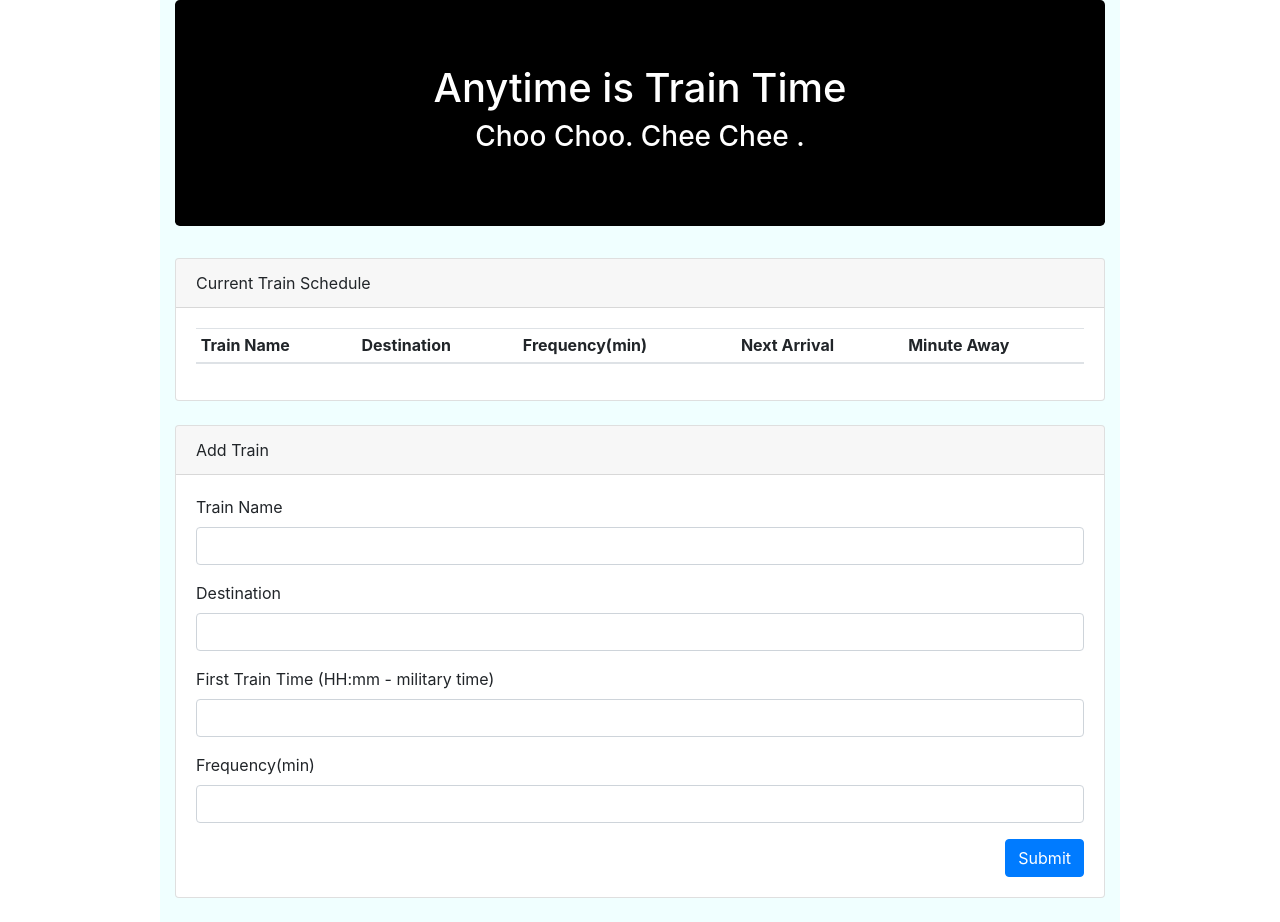
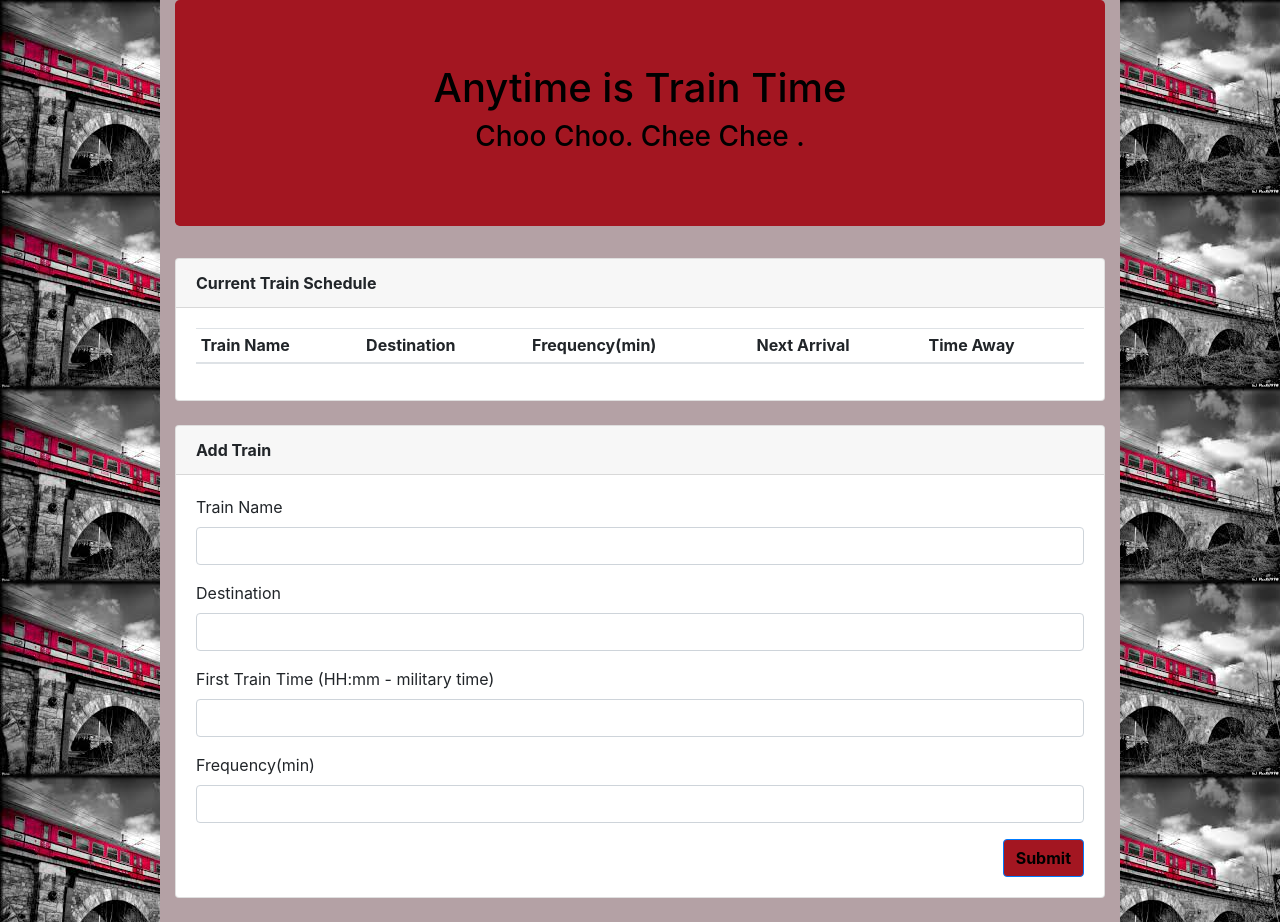
Before and after one commit to DSingh14/Train-Scheduler, a plain HTML site: page index.html in a window 1280 px wide. Drawn offline with nearby package versions, Linux system fonts and the light colour scheme; no server answers.

Commit message:
initial commit

```diff
--- a/assets/app.js
+++ b/assets/app.js
@@ -45,15 +45,52 @@ database.ref().on("child_added", function (childSnapshot) {
     var time = childSnapshot.val().time;
     console.log(name, destination, frequency);
 
+    // Current Time and frequency(function parses a string argument and returns an integer)
+    var frequency = parseInt(frequency)
+    var currentTime = moment();
+    // console.log("CURRENT TIME: " + moment(currentTime).format("hh:mm"));
+    var dateConvert = moment(childSnapshot.val().time, "HHmm").subtract(1, "years");
+
+    //console.log("DATE CONVERTED: " + dateConvert);
+    // First Train Time (pushed back 1 year to make sure it comes before current time)
+    var traintimeInput = moment(time, "HH:mm").subtract(1, "years");
+    console.log(traintimeInput);
+
+    var trainTime = moment(dateConvert).format("HHmm");
+
+    //console.log("Train time : " + trainTime);
+
+    //difference bw the times
+    var timeConvert = moment(trainTime, "HHmm").subtract(1, "years");
+    var timeDifference = moment().diff(moment(timeConvert), "minutes");
+
+    //console.log("Difference in time: " + timeDifference);
+
+    //remainder
+    var timeRemaining = timeDifference % frequency;
+
+    //console.log("Time remaining: " + timeRemaining);
+
+    //time until next train
+    var timeAway = frequency - timeRemaining;
+
+    //console.log("Minutes until next train: " + timeAway);
+
+    //next train arrival
+    var nextArrival = moment().add(timeAway, "minutes");
+
+    //console.log("Arrival time: " + moment(nextArrival).format("HHmm"));
+
+    var arrivalDisplay = moment(nextArrival).format("HHmm");
+
     //append data to table
     $("#info-entry").append(
         "<tr><td>" + childSnapshot.val().name +
         "</td><td>" + childSnapshot.val().destination +
         "</td><td>" + childSnapshot.val().frequency +
-        "</td><td>" +
-        "</td><td>" +
-        // "<td '>" + Next Arrival +
-        // "<td '>" + Minutes Away + " minutes until arrival" +
+        // "</td><td>" +
+        "</td><td>" + arrivalDisplay +
+        "</td><td>" + timeAway + " minutes until arrival" +
         "</td></tr>");
 
 
--- a/assets/style.css
+++ b/assets/style.css
@@ -1,6 +1,10 @@
+body{
+    background-image: url("./train\ image.jpg")
+}
+
 .container{
     width:960px;
-    background-color: azure;
+    background-color:#B4A1A5;
     margin:0 auto;
 }
 .containersub{
@@ -8,7 +12,11 @@
     padding-bottom: 10px;
     margin:0 auto;
 }
+.jumbotron{
+    background-color:#A31621;
+    color: black;
 
+}
 .alert-heading, .mb-0{
     font: bold;
     font-size: 40px;
@@ -19,54 +27,10 @@
     font-size: 25px;
 }
 .trainInput, .trainInfo, #main-title{
-    border: 2px solid green;
+    border: 2px solid #A31621;
 }
+#add-train-btn{
+    background-color:#A31621;
+    color: black;
 
-/* //time formatting
-        var frequency = parseInt(frequency);
-        var currentTime = moment();
-
-        //console.log("Current time: " + moment().format("HHmm"));
-
-        var dateConvert = moment(childSnapshot.val().time, "HHmm").subtract(1, "years");
-
-        //console.log("DATE CONVERTED: " + dateConvert);
-
-        var trainTime = moment(dateConvert).format("HHmm");
-
-        //console.log("Train time : " + trainTime);
-
-        //difference bw the times
-        var timeConvert = moment(trainTime, "HHmm").subtract(1, "years");
-        var timeDifference = moment().diff(moment(timeConvert), "minutes");
-
-        //console.log("Difference in time: " + timeDifference);
-
-        //remainder
-        var timeRemaining = timeDifference % frequency;
-
-        //console.log("Time remaining: " + timeRemaining);
-
-        //time until next train
-        var timeAway = frequency - timeRemaining;
-
-        //console.log("Minutes until next train: " + timeAway);
-
-        //next train arrival
-        var nextArrival = moment().add(timeAway, "minutes");
-
-        //figured out that adding "A" at the end of HH:mm will add AM or PM
-        //given that this is mil/euro format, the AM/PM is not necessary
-        //console.log("Arrival time: " + moment(nextArrival).format("HHmm"));
-
-        var arrivalDisplay = moment(nextArrival).format("HHmm");
-
-        //append data to table
-        $("#boardText").append(
-             +
-            "<td id='arrivalDisplay'>" + arrivalDisplay +
-            "<td id='awayDisplay'>" + timeAway + " minutes until arrival" + "</td></tr>");
-
-        // console.log(arrivalDisplay);
-        // console.log(timeAway);
-    }); */
+}
--- a/index.html
+++ b/index.html
@@ -29,7 +29,7 @@
     <div class="container">
 
         <!-- Jumbotron -->
-        <div class="jumbotron" style="background-color: black; color: white">
+        <div class="jumbotron">
             <h1 class="text-center">Anytime is Train Time</h1>
             <h3 class="text-center">Choo Choo. Chee Chee .</h3>
         </div>
@@ -40,7 +40,7 @@
 
                 <!-- Current Train Schedule-->
                 <div class="card mb-4">
-                    <div class="card-header">Current Train Schedule</div>
+                    <div class="card-header"><strong>Current Train Schedule</strong></div>
                     <div class="card-body">
                         <table class="table table-sm table-hover" id='employee-table'>
                             <thead>
@@ -49,7 +49,7 @@
                                     <th scope="col">Destination</th>
                                     <th scope="col">Frequency(min)</th>
                                     <th scope="col">Next Arrival</th>
-                                    <th scope="col">Minute Away</th>
+                                    <th scope="col">Time Away</th>
                                 </tr>
                             </thead>
                             <tbody id="info-entry">
@@ -64,7 +64,7 @@
             <div class="col-md-12">
                 <!-- Add Train  -->
                 <div class="card mb-4">
-                    <div class="card-header">Add Train</div>
+                    <div class="card-header"><strong>Add Train</strong></div>
                     <div class="card-body">
 
                         <!-- New Train Input -->
@@ -85,7 +85,8 @@
                                 <label for="text">Frequency(min)</label>
                                 <input class="form-control" id="frequency-input" type="text">
                             </div>
-                            <button class="btn btn-primary float-right" id="add-train-btn">Submit</button>
+                            <button class="btn btn-primary float-right"
+                                id="add-train-btn"><strong>Submit</strong></button>
                         </form>
 
                     </div>
```
Also changed, not shown: assets/train image.jpg (added), 3 other files.
